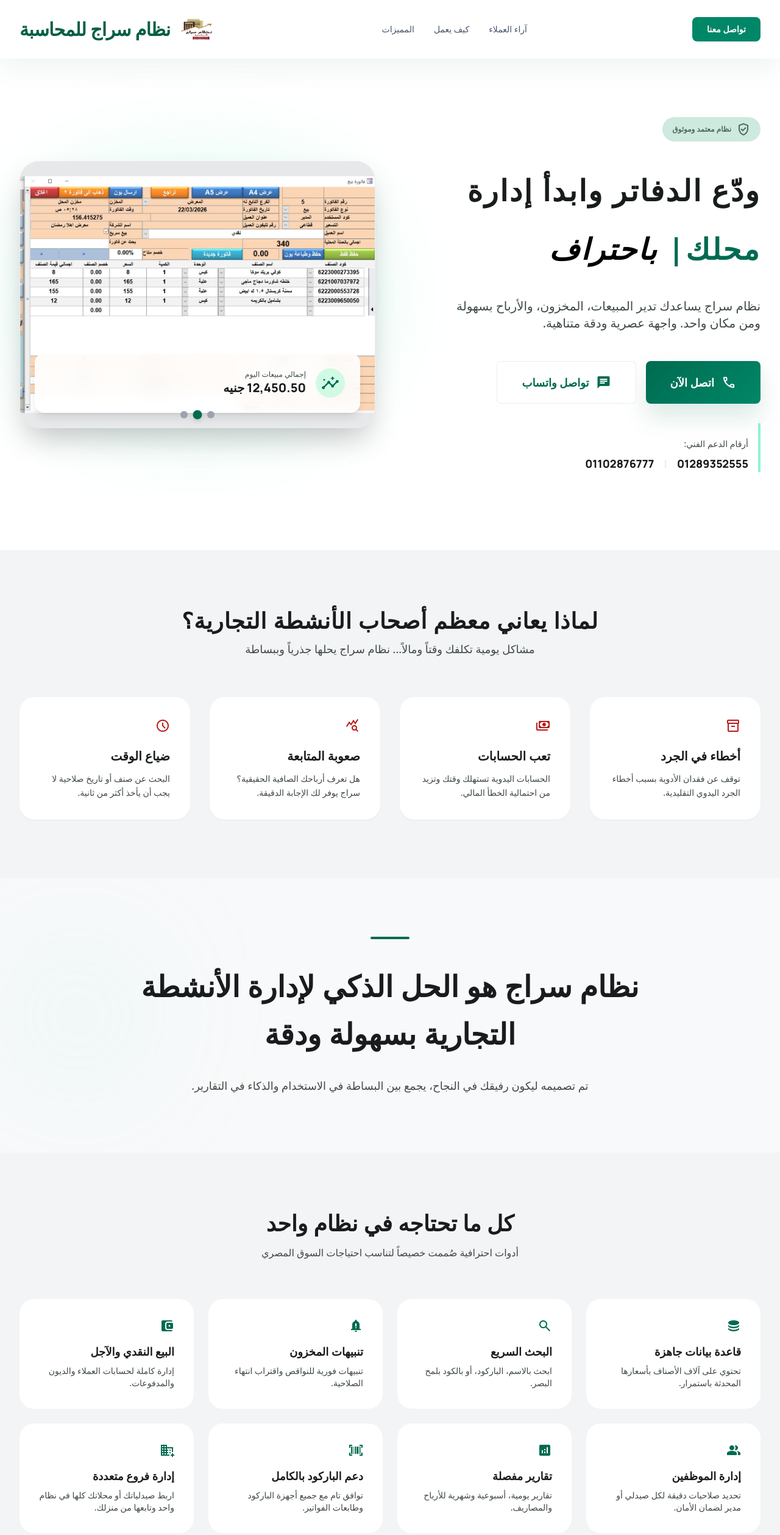
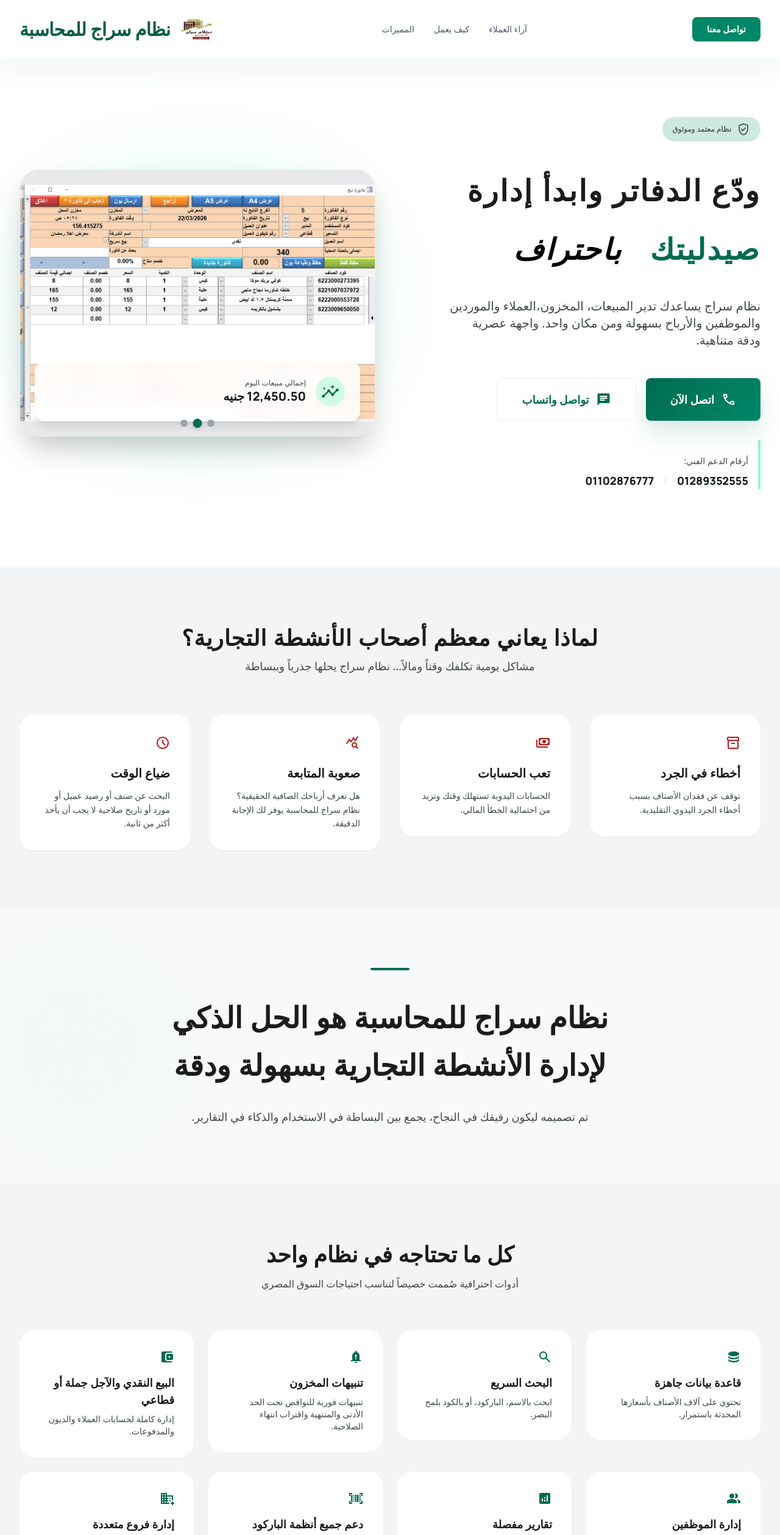
Before and after one commit to ahmedalianz/siraj-landing, a React (Vite) app: page / in a window 1280 px wide. Shown: the top 2517 px of the page at 61% size. Built offline with nearby package versions, Linux system fonts and the light colour scheme; a web font is replaced by a local one.

Commit message:
تحديث النصوص في App.tsx لتعزيز الوضوح والدقة

```diff
--- a/src/App.tsx
+++ b/src/App.tsx
@@ -92,7 +92,7 @@
               <h1 className="text-3xl sm:text-4xl md:text-5xl  font-black leading-relaxed md:leading-loose tracking-wide md:tracking-wider">
                 ودّع الدفاتر وابدأ إدارة{" "}
                 <Typewriter
-                  words={["صيدليتك", "محلك", "مصنعك"]}
+                  words={["نشاطك", "صيدليتك", "محلك", "مصنعك"]}
                   typingSpeed={70}
                   deletingSpeed={40}
                   pauseDelay={3000}
@@ -101,7 +101,7 @@
               </h1>
 
               <p className="text-lg md:text-xl text-on-surface-variant max-w-lg leading-relaxed">
-                نظام سراج يساعدك تدير المبيعات، المخزون، والأرباح بسهولة ومن
+                نظام سراج يساعدك تدير المبيعات، المخزون،العملاء والموردين والموظفين والأرباح بسهولة ومن
                 مكان واحد. واجهة عصرية ودقة متناهية.
               </p>
 
@@ -222,7 +222,7 @@
               {
                 icon: "inventory_2",
                 title: "أخطاء في الجرد",
-                desc: "توقف عن فقدان الأدوية بسبب أخطاء الجرد اليدوي التقليدية.",
+                desc: "توقف عن فقدان الأصناف بسبب أخطاء الجرد اليدوي التقليدية.",
               },
               {
                 icon: "payments",
@@ -232,12 +232,12 @@
               {
                 icon: "query_stats",
                 title: "صعوبة المتابعة",
-                desc: "هل تعرف أرباحك الصافية الحقيقية؟ سراج يوفر لك الإجابة الدقيقة.",
+                desc: "هل تعرف أرباحك الصافية الحقيقية؟ نظام سراج للمحاسبة يوفر لك الإجابة الدقيقة.",
               },
               {
                 icon: "schedule",
                 title: "ضياع الوقت",
-                desc: "البحث عن صنف أو تاريخ صلاحية لا يجب أن يأخذ أكثر من ثانية.",
+                desc: "البحث عن صنف أو رصيد عميل أو مورد أو تاريخ صلاحية لا يجب أن يأخذ أكثر من ثانية.",
               },
             ].map((item, i) => (
               <FadeInSection key={i} delay={i * 150} threshold={0.15}>
@@ -266,7 +266,7 @@
           <div className="max-w-4xl mx-auto px-6 sm:px-8 text-center relative z-10">
             <div className="inline-block w-16 h-1 bg-primary mb-8 rounded-full"></div>
             <h2 className="text-3xl sm:text-5xl font-black md:leading-relaxed md:tracking-relaxed mb-6 sm:mb-8">
-              نظام سراج هو الحل الذكي لإدارة الأنشطة التجارية بسهولة ودقة
+              نظام سراج للمحاسبة هو الحل الذكي لإدارة الأنشطة التجارية بسهولة ودقة
             </h2>
             <p className="text-lg text-on-surface-variant">
               تم تصميمه ليكون رفيقك في النجاح، يجمع بين البساطة في الاستخدام
@@ -311,32 +311,32 @@
               {
                 icon: "notification_important",
                 title: "تنبيهات المخزون",
-                desc: "تنبيهات فورية للنواقص واقتراب انتهاء الصلاحية.",
+                desc: "تنبيهات فورية للنواقص تحت الحد الأدنى والمنتهية واقتراب انتهاء الصلاحية.",
               },
               {
                 icon: "account_balance_wallet",
-                title: "البيع النقدي والآجل",
+                title: "البيع النقدي والآجل جملة أو قطاعي",
                 desc: "إدارة كاملة لحسابات العملاء والديون والمدفوعات.",
               },
               {
                 icon: "group",
                 title: "إدارة الموظفين",
-                desc: "تحديد صلاحيات دقيقة لكل صيدلي أو مدير لضمان الأمان.",
+                desc: "تحديد صلاحيات دقيقة لكل موظف أو مدير لضمان الأمان.",
               },
               {
                 icon: "analytics",
                 title: "تقارير مفصلة",
-                desc: "تقارير يومية، أسبوعية وشهرية للأرباح والمصاريف.",
+                desc: "تقارير يومية، أسبوعية وشهرية للأرباح والمصاريف والمخزون.",
               },
               {
                 icon: "barcode_scanner",
-                title: "دعم الباركود بالكامل",
+                title: "دعم جميع أنظمة الباركود بالكامل",
                 desc: "توافق تام مع جميع أجهزة الباركود وطابعات الفواتير.",
               },
               {
                 icon: "domain_add",
                 title: "إدارة فروع متعددة",
-                desc: "اربط صيدلياتك أو محلاتك كلها في نظام واحد وتابعها من منزلك.",
+                desc: "اربط مصانعك أو محلاتك كلها في نظام واحد وتابعها من منزلك.",
               },
             ].map((item, i) => (
               <FadeInSection key={i} delay={i * 100} threshold={0.1}>
@@ -429,9 +429,29 @@
                   text: "نظام سراج نقل مصنعي لمستوى تاني تماماً. الحسابات بقت أسهل بكتير والجرد مابقاش بياخد وقت خالص. الدعم الفني محترم جداً.",
                 },
                 {
-                  name: "د. سارة محمود",
-                  pharmacy: "صيدلية النخبة - الإسكندرية",
-                  text: "أفضل حاجة في البرنامج سهولة البحث عن الأدوية والمواد الفعالة. ساعدني جداً في إدارة النواقص وتنبيهات الصلاحية.",
+                  name: "د. محمد فريد ",
+                  pharmacy: "تاج للمنظفات - السنطة",
+                  text: "أفضل حاجة في البرنامج سهولة البحث عن الأصناف ودمج الباركود والوحدات. ساعدني جداً في إدارة النواقص .",
+                },
+                {
+                  name: "أ/أحمد رشاد ",
+                  pharmacy: "رؤية للبصريات",
+                  text: "كنت استهلك الوقت والجهد في البحث عن الكشف والمقاسات السابقة للعميل ساعدني نظام سراج في المقارنة بينهم بسهولة .",
+                },
+                {
+                  name: "أ/محمد المتولي ",
+                  pharmacy: "مول مكتبة البلد",
+                  text: "نظام سراج للمحاسبة سهل عليا كتير في شاشة البيع وقدرت احدد الكتب لكل ترم واختيارها في لحظات  .",
+                },
+                {
+                  name: "أ/ شادي جمال العكل ",
+                  pharmacy: "محلات أنجال الحاج جمال - المنشأة الكبرى",
+                  text: "مع نظام سراج قدرت اضيف كل وحدات الأصناف اللي عندي مهما كان عددها وانشاء باركود خاص بها من خلال البرنامج .",
+                },
+                                {
+                  name: "أ. محمد القصاص ",
+                  pharmacy: "مصنع القصاص للكيماويات والمنظفات - زفتى",
+                  text: "كنت بتعب في تجميع وحصر الفوارغ لكن البرنامج ده بيعرفني رصيدها عند العميل في لحظة .",
                 },
               ].map((t, i) => (
                 <div
@@ -489,7 +509,7 @@
                 </h2>
                 <p className="text-lg sm:text-xl opacity-90 mb-10 sm:mb-12 max-w-2xl mx-auto">
                   انضم لمئات الأنشطة التجارية والصناعية الناجحة التي تعتمد على
-                  سراج يومياً. اطلب عرض سعر مجاني اليوم.
+                  نظام سراج للمحاسبة يومياً. اطلب عرض سعر اليوم.
                 </p>
 
                 <div className="flex flex-wrap justify-center gap-4 sm:gap-6">
@@ -526,7 +546,7 @@
         <div className="flex flex-col md:flex-row-reverse justify-between items-center w-full px-6 sm:px-8 py-10 sm:py-12 max-w-7xl mx-auto gap-6">
           <div className="flex items-center gap-2">
             <span className="text-xl font-bold text-emerald-800">
-              نظام سراج للمحاسبة
+              تصميم وبرمجة محمد السيسي
             </span>
           </div>
 
@@ -561,7 +581,7 @@
 
       <div className="fixed bottom-6 left-6 flex flex-col gap-4 md:hidden z-50">
         <a
-          href="https://wa.me/01018297040"
+          href="https://wa.me/01102876777"
           className="w-14 h-14 rounded-full bg-[#25D366] text-white flex items-center justify-center shadow-lg active:scale-95 transition-all"
         >
           <span
```
